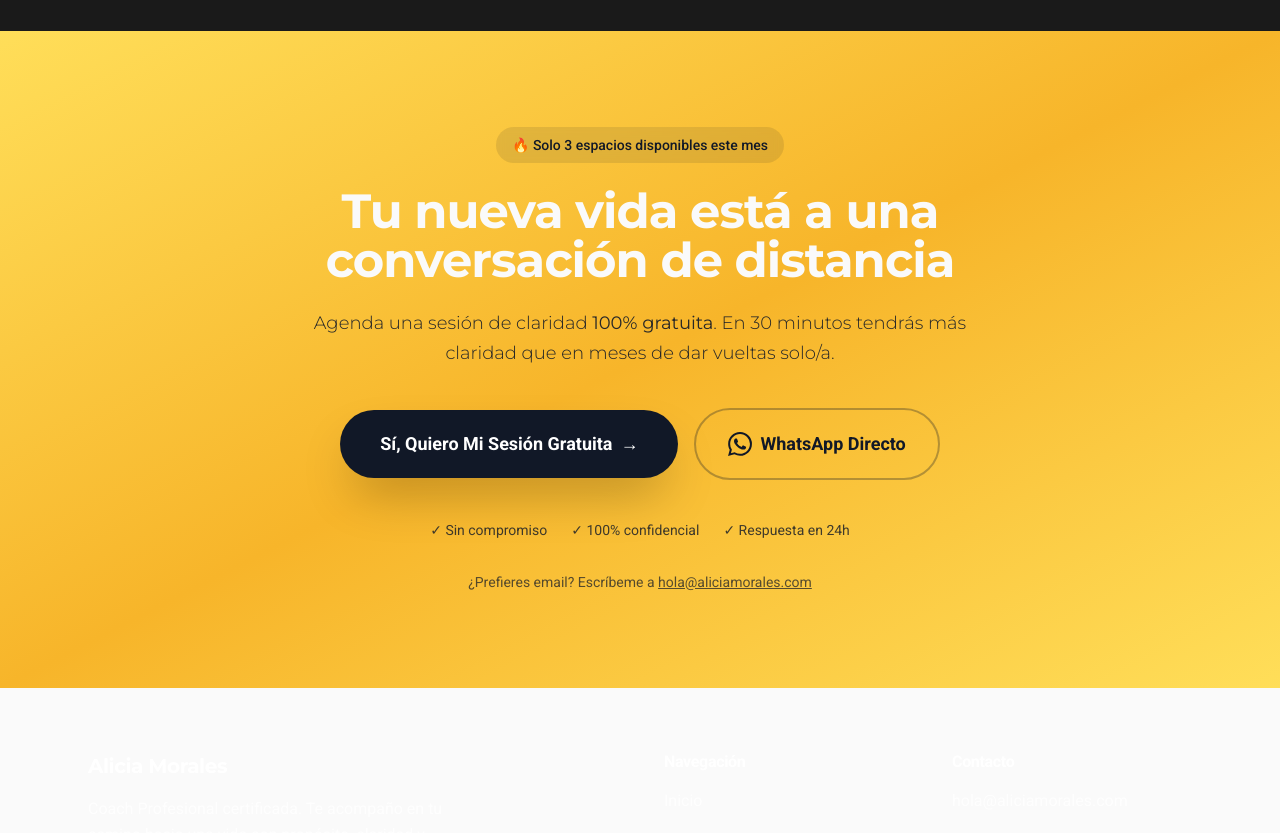
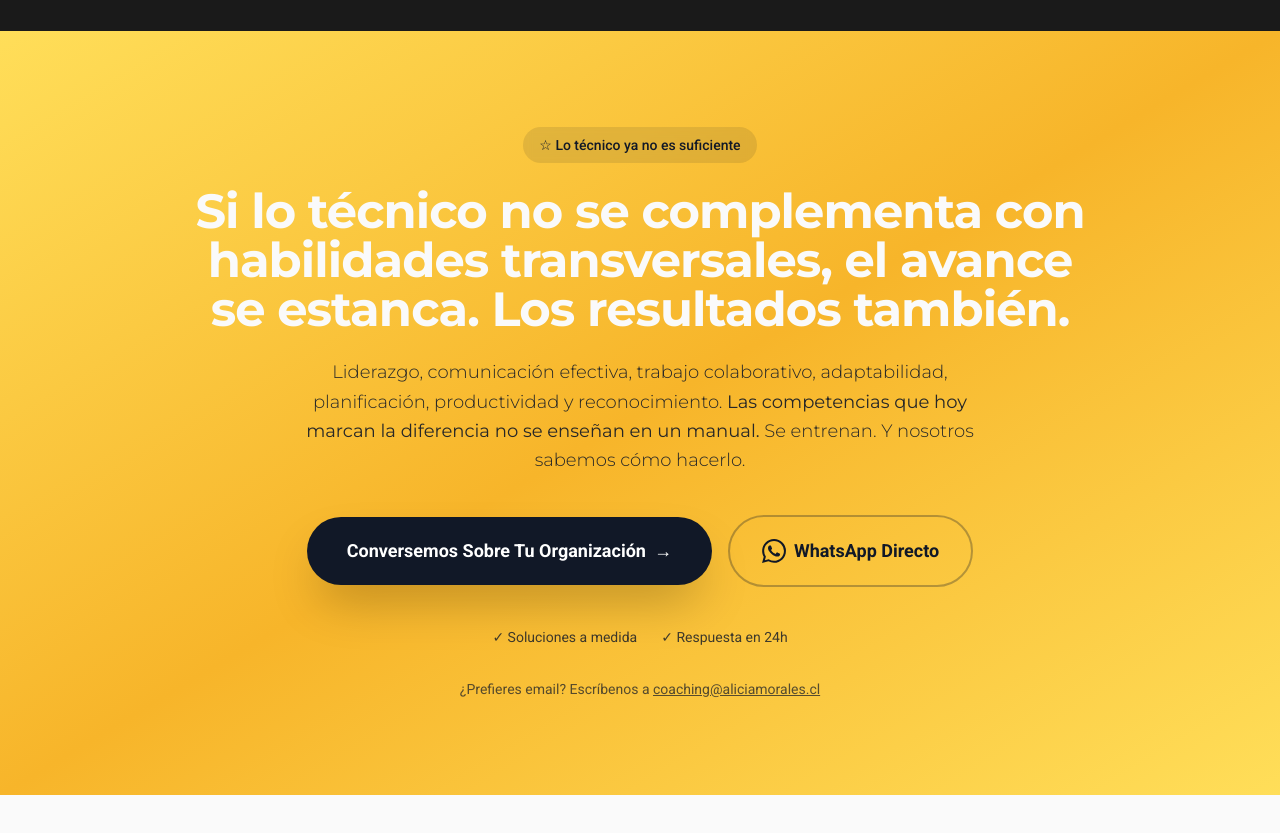
Before and after one commit to mauro6287-blip/alicia-morales-coach, a Next.js app: page / in a window 1280 px wide. Shown: the part 9660-10493 px from the top of the page. Built offline with nearby package versions, Linux system fonts and the light colour scheme.

Commit message:
Update CTA section with organization-focused messaging
Co-Authored-By: Claude Opus 4.6 <noreply@anthropic.com>

```diff
--- a/sections/CTAFinal.tsx
+++ b/sections/CTAFinal.tsx
@@ -16,22 +16,22 @@ export default function CTAFinal() {
 
             <div className="mx-auto max-w-4xl text-center">
                 <ScrollReveal>
-                    {/* Urgency badge */}
+                    {/* Badge */}
                     <span className="mb-6 inline-block rounded-full bg-gray-900/10 px-4 py-2 text-sm font-medium backdrop-blur-sm">
-                        🔥 Solo 3 espacios disponibles este mes
+                        ☆ Lo técnico ya no es suficiente
                     </span>
 
                     <h2 className="mb-6 text-3xl font-bold md:text-4xl lg:text-5xl">
                         <span className="font-[family-name:var(--font-montserrat)]">
-                            Tu nueva vida está a una
-                            <br />
-                            conversación de distancia
+                            Si lo técnico no se complementa con habilidades transversales, el avance se estanca. Los resultados también.
                         </span>
                     </h2>
 
                     <p className="mx-auto mb-10 max-w-2xl font-[family-name:var(--font-montserrat)] text-lg font-light leading-relaxed opacity-90">
-                        Agenda una sesión de claridad <strong>100% gratuita</strong>. En 30
-                        minutos tendrás más claridad que en meses de dar vueltas solo/a.
+                        Liderazgo, comunicación efectiva, trabajo colaborativo, adaptabilidad,
+                        planificación, productividad y reconocimiento.{" "}
+                        <strong>Las competencias que hoy marcan la diferencia no se enseñan en un manual.</strong>{" "}
+                        Se entrenan. Y nosotros sabemos cómo hacerlo.
                     </p>
                 </ScrollReveal>
 
@@ -42,7 +42,7 @@ export default function CTAFinal() {
                             href="mailto:hola@aliciamorales.com?subject=Quiero%20agendar%20mi%20sesión%20gratuita"
                             className="group rounded-full bg-gray-900 px-10 py-5 text-lg font-bold text-white shadow-2xl transition-all duration-300 hover:-translate-y-1 hover:bg-gray-800 hover:shadow-3xl"
                         >
-                            Sí, Quiero Mi Sesión Gratuita
+                            Conversemos Sobre Tu Organización
                             <span className="ml-2 inline-block transition-transform group-hover:translate-x-1">
                                 →
                             </span>
@@ -64,19 +64,18 @@ export default function CTAFinal() {
                 {/* Trust elements */}
                 <ScrollReveal delay={350}>
                     <div className="mt-10 flex flex-wrap items-center justify-center gap-6 text-sm opacity-80">
-                        <span>✓ Sin compromiso</span>
-                        <span>✓ 100% confidencial</span>
+                        <span>✓ Soluciones a medida</span>
                         <span>✓ Respuesta en 24h</span>
                     </div>
 
                     {/* Micro-copy */}
                     <p className="mt-8 text-sm opacity-70">
-                        ¿Prefieres email? Escríbeme a{" "}
+                        ¿Prefieres email? Escríbenos a{" "}
                         <a
-                            href="mailto:hola@aliciamorales.com"
+                            href="mailto:coaching@aliciamorales.cl"
                             className="underline hover:no-underline"
                         >
-                            hola@aliciamorales.com
+                            coaching@aliciamorales.cl
                         </a>
                     </p>
                 </ScrollReveal>
```
